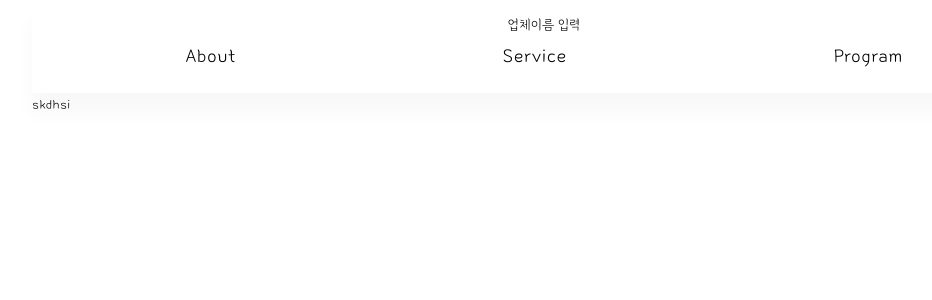
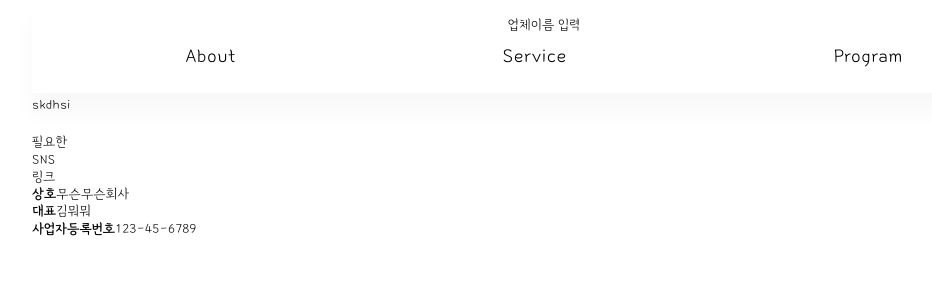
Before and after one commit to jeonguni/present, a React (Create React App) app in the folder for-you/: page /About in a window 1280 px wide. Shown: the top 300 px of the page, without its empty margins (96-1028 px from the left). Built offline with nearby package versions, Linux system fonts and the light colour scheme.

Commit message:
footer 작업중

```diff
--- a/for-you/src/assets/style/style.scss
+++ b/for-you/src/assets/style/style.scss
@@ -5,6 +5,7 @@
 
 @import "layout/layout";
 @import "layout/header";
+@import "layout/footer";
 
 @import "component/btn";
 @import "component/icon";
--- /dev/null
+++ b/for-you/src/components/Footer.js
@@ -0,0 +1,42 @@
+import React from "react";
+
+const Footer = () => {
+  return (
+    <footer>
+      <ul className="footer-inner">
+        <div className="footer-inner-top">
+          <div className="logo"></div>
+          <ul>
+            <li>
+              <a>필요한</a>
+            </li>
+            <li>
+              <a>SNS</a>
+            </li>
+            <li>
+              <a>링크</a>
+            </li>
+          </ul>
+        </div>
+        <div className="footer-inner-bottom">
+          <ul>
+            <li>
+              <b>상호</b>
+              <span>무슨무슨회사</span>
+            </li>
+            <li>
+              <b>대표</b>
+              <span>김뭐뭐</span>
+            </li>
+            <li>
+              <b>사업자등록번호</b>
+              <span>123-45-6789</span>
+            </li>
+          </ul>
+        </div>
+      </ul>
+    </footer>
+  );
+};
+
+export default Footer;
--- a/for-you/src/components/Index.js
+++ b/for-you/src/components/Index.js
@@ -1,12 +1,14 @@
 import React from "react";
 import Header from "./Header";
 import Main from "../pages/Main";
+import Footer from "./Footer";
 
 const Index = () => {
   return (
     <div className="layout">
       <Header />
       <Main />
+      <Footer />
     </div>
   );
 };
--- a/for-you/src/pages/About.js
+++ b/for-you/src/pages/About.js
@@ -1,5 +1,6 @@
 import React from "react";
 import Header from "../components/Header";
+import Footer from "../components/Footer";
 
 const About = () => {
   return (
@@ -8,6 +9,7 @@ const About = () => {
       <section>
         <article>skdhsi</article>
       </section>
+      <Footer />
     </div>
   );
 };
```
Also changed, not shown: for-you/src/assets/style/layout/_footer.scss (added).
